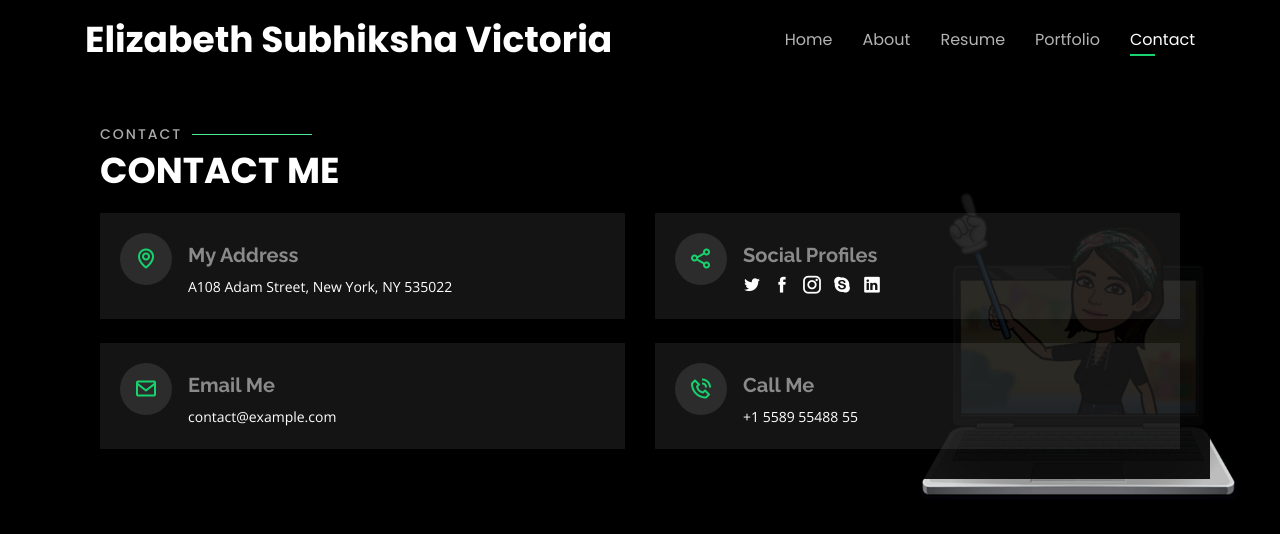
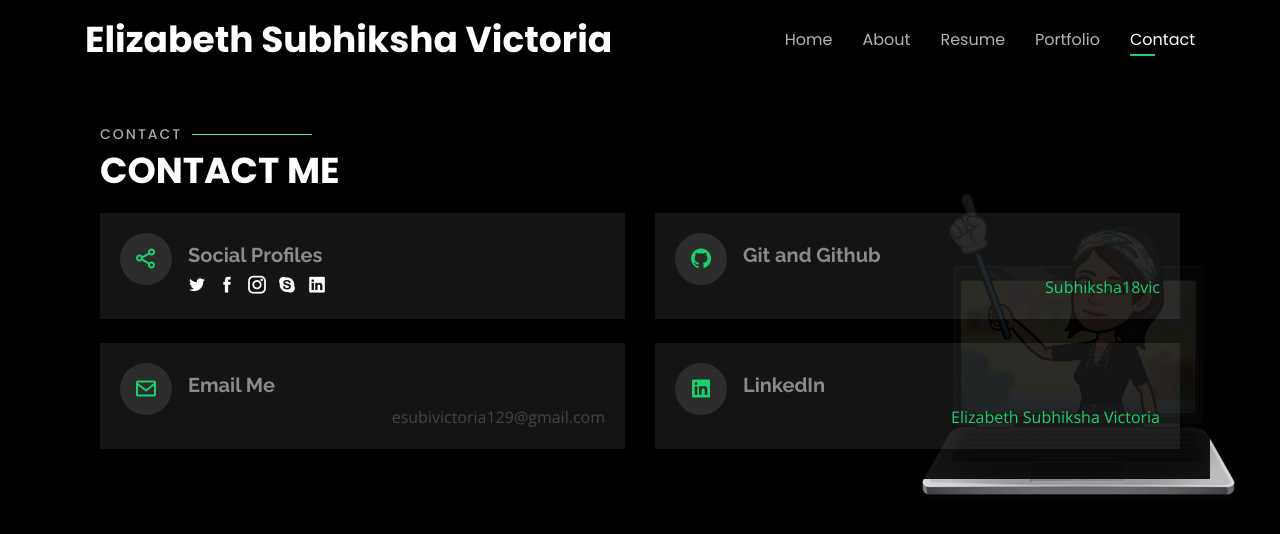
Before and after one commit to Subhiksha18vic/Portfolio, a plain HTML site: page index.html in a window 1280 px wide. Both pictures are taken after a click on the link "Contact". Drawn offline with nearby package versions, Linux system fonts and the light colour scheme.

Commit message:
updated changes in contact

```diff
--- a/assets/css/style.css
+++ b/assets/css/style.css
@@ -690,6 +690,7 @@ section .container {
   padding: 20px;
   width: 100%;
   background: rgba(255, 255, 255, 0.08);
+  text-align: right;
 }
 
 .contact .info-box i.bx {
@@ -706,6 +707,7 @@ section .container {
   color: rgba(255, 255, 255, 0.5);
   font-weight: 700;
   margin: 10px 0 8px 68px;
+  text-align: left;
 }
 
 .contact .info-box p {
@@ -714,6 +716,7 @@ section .container {
   line-height: 24px;
   font-size: 14px;
   margin: 0 0 0 68px;
+
 }
 
 .contact .info-box .social-links {
--- a/index.html
+++ b/index.html
@@ -737,14 +737,7 @@
 
         <div class="row mt-2">
           <div class="col-md-6 d-flex align-items-stretch">
-            <div class="info-box">
-              <i class="bx bx-map"></i>
-              <h3>My Address</h3>
-              <p>A108 Adam Street, New York, NY 535022</p>
-            </div>
-          </div>
 
-          <div class="col-md-6 mt-4 mt-md-0 d-flex align-items-stretch">
             <div class="info-box">
               <i class="bx bx-share-alt"></i>
               <h3>Social Profiles</h3>
@@ -766,18 +759,26 @@
             </div>
           </div>
 
+          <div class="col-md-6 mt-4 mt-md-0 d-flex align-items-stretch">
+            <div class="info-box">
+              <i class="bx bxl-github"></i>
+              <h3>Git and Github</h3>
+              <a href="https://github.com/Subhiksha18vic/Portfolio/commits?author=Subhiksha18vic"><span>Subhiksha18vic</span></a>
+            </div>
+          </div>
+
           <div class="col-md-6 mt-4 d-flex align-items-stretch">
             <div class="info-box">
               <i class="bx bx-envelope"></i>
               <h3>Email Me</h3>
-              <p>contact@example.com</p>
+              <span>esubivictoria129@gmail.com</span>
             </div>
           </div>
           <div class="col-md-6 mt-4 d-flex align-items-stretch">
             <div class="info-box">
-              <i class="bx bx-phone-call"></i>
-              <h3>Call Me</h3>
-              <p>+1 5589 55488 55</p>
+              <i class="bx bxl-linkedin-square"></i>
+              <h3>LinkedIn</h3>
+              <a href="https://www.linkedin.com/in/elizabeth-subhiksha-victoria-b3a661193/"><span>     Elizabeth Subhiksha Victoria </span></a>
             </div>
           </div>
         </div>
```
Also changed, not shown: assets/js/main.js (line endings or trailing spaces).
